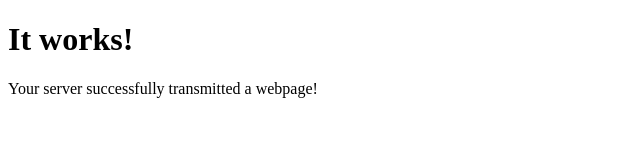
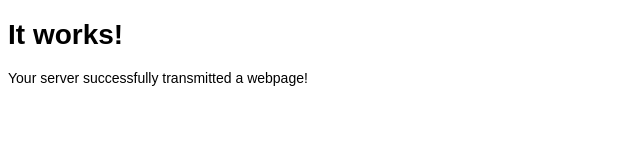
Before and after one commit to jptech/web_server, a plain HTML site: page www/index.html in a window 1280 px wide. Shown: the whole page, without its empty margins (0-640 px from the left). Drawn offline with Linux system fonts and the light colour scheme.

Commit message:
proof of concept css demo

```diff
--- a/www/index.html
+++ b/www/index.html
@@ -2,6 +2,7 @@
 <html>
 <head>
     <title>It works!</title>
+	<link rel="stylesheet" type="text/css" href="style.css">
 </head>
 <body>
     <h1>It works!</h1>
--- /dev/null
+++ b/www/style.css
@@ -0,0 +1,5 @@
+body
+{
+	font-family: sans-serif;
+	font-size: 14px;
+}
```
